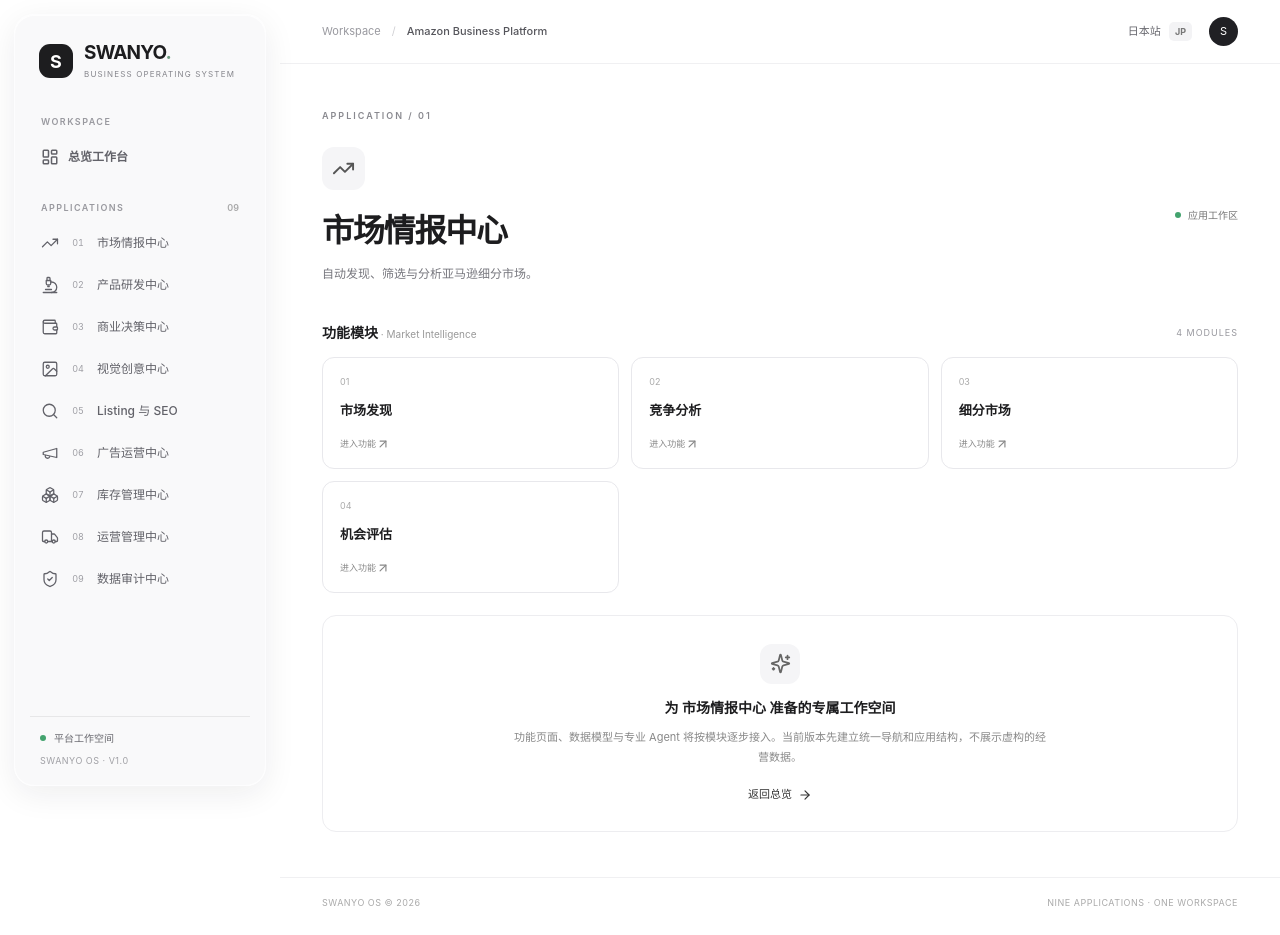
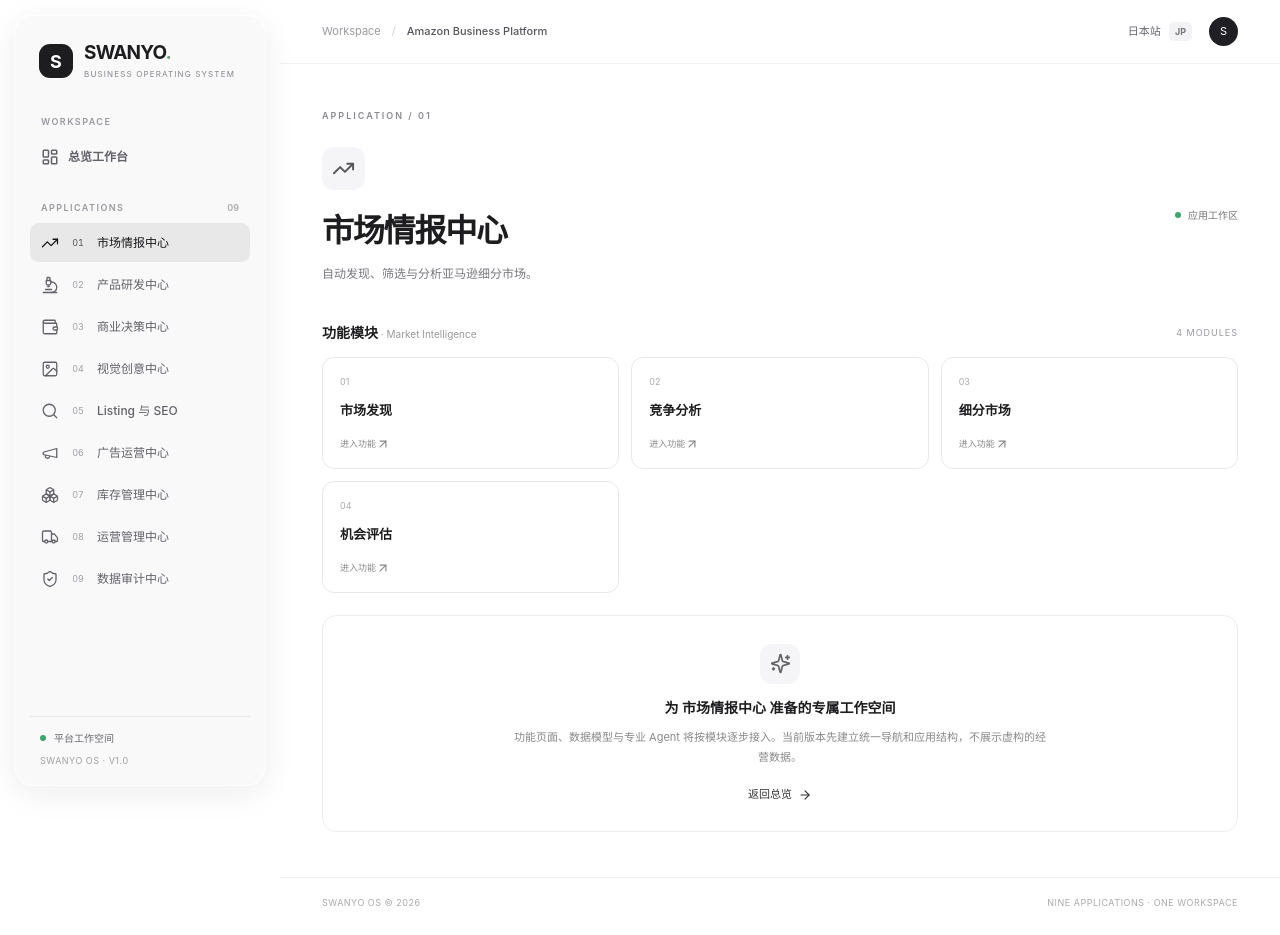
Before and after one commit to kaiyuguoji-ship-it/gpt, a Next.js app: page /centers/1 in a window 1280 px wide. Built offline with nearby package versions, Linux system fonts and the light colour scheme.

Commit message:
Wire responsive active sidebar navigation

```diff
--- a/app/layout.tsx
+++ b/app/layout.tsx
@@ -1,7 +1,7 @@
 import type { Metadata } from 'next';
 import Link from 'next/link';
-import { Activity, LayoutDashboard } from 'lucide-react';
-import { centers } from '@/lib/centers';
+import { Activity } from 'lucide-react';
+import { SidebarNavigation } from '@/components/sidebar-navigation';
 import './globals.css';
 
 export const metadata: Metadata = {
@@ -18,18 +18,7 @@ export default function Layout({ children }: { children: React.ReactNode }) {
             <span className="brand-mark">S</span>
             <span className="brand-copy"><strong>SWANYO<span>.</span></strong><small>BUSINESS OPERATING SYSTEM</small></span>
           </Link>
-          <div className="nav-label">WORKSPACE</div>
-          <Link href="/" className="nav-link overview-link"><LayoutDashboard size={17}/><span>总览工作台</span></Link>
-          <div className="nav-label app-label">APPLICATIONS <span>09</span></div>
-          <nav aria-label="业务应用">
-            {centers.map((center, index) => (
-              <Link className="nav-link" key={center.en} href={`/centers/${index + 1}/`}>
-                <center.icon size={17} strokeWidth={1.7}/>
-                <span className="nav-index">{String(index + 1).padStart(2, '0')}</span>
-                <span className="nav-name">{center.name}</span>
-              </Link>
-            ))}
-          </nav>
+          <SidebarNavigation />
           <div className="sidebar-bottom">
             <div className="system-state"><i/>平台工作空间</div>
             <small>SWANYO OS · V1.0</small>
```
